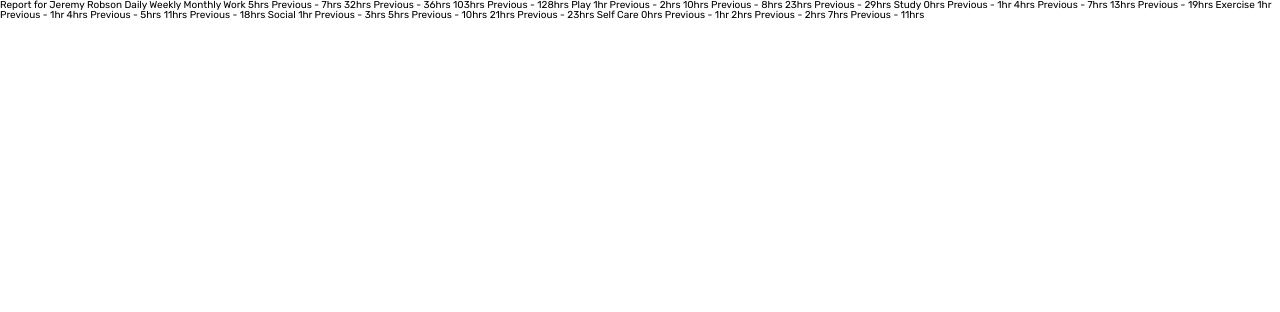
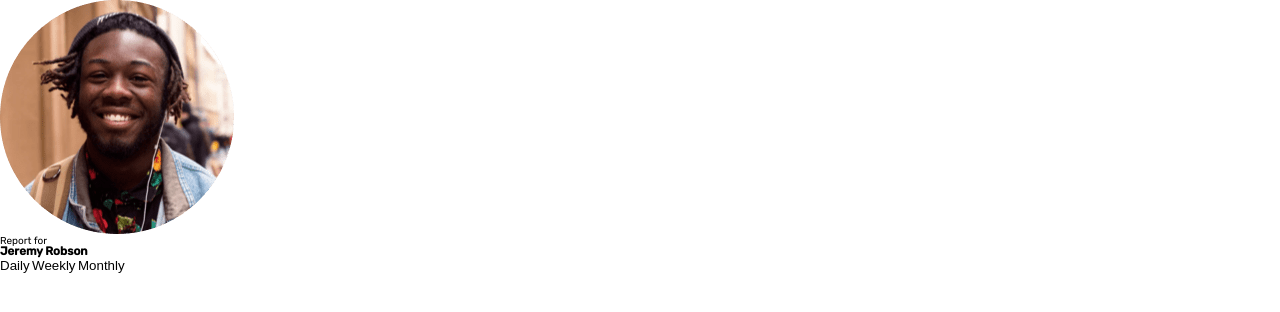
Before and after one commit to GabrielDeFreitas/front-end-mentor-challenges, a plain HTML site: page time-tracking-dashboard-main/index.html in a window 1280 px wide. Drawn offline with Linux system fonts and the light colour scheme.

Commit message:
html section

```diff
--- a/time-tracking-dashboard-main/index.html
+++ b/time-tracking-dashboard-main/index.html
@@ -12,61 +12,31 @@
   <title>Frontend Mentor | Time tracking dashboard</title>
 </head>
 <body>
+  <section class="activity-tracker">
 
-  Report for
-  Jeremy Robson
+    <section class="activity-tracker__menu">
+      <img src="images/image-jeremy.png" alt="activity-tracker__owner-img">
+      <div class="activity-tracker__owner-container">
+        <p class="activity-tracker__owner-for">
+          Report for
+        </p>
+        <h1 class="activity-tracker__owner-name">
+          Jeremy Robson
+        </h1>
+      </div>
+      <div class="activity-tracker__options">
+        <button class="activity-tracker__options" data-option="daily">
+          Daily
+        </button>
+        <button class="activity-tracker__options" data-option="daily">
+          Weekly
+        </button>
+        <button class="activity-tracker__options" data-option="daily">
+          Monthly
+        </button>
+      </div>
+    </section>
 
-  Daily
-  Weekly
-  Monthly
-
-  Work
-  5hrs <!-- daily -->
-  Previous - 7hrs <!-- daily -->
-  32hrs <!-- weekly -->
-  Previous - 36hrs <!-- weekly -->
-  103hrs <!-- monthly -->
-  Previous - 128hrs <!-- monthly -->
-
-  Play
-  1hr <!-- daily -->
-  Previous - 2hrs <!-- daily -->
-  10hrs <!-- weekly -->
-  Previous - 8hrs <!-- weekly -->
-  23hrs <!-- monthly -->
-  Previous - 29hrs <!-- monthly -->
-
-  Study
-  0hrs <!-- daily -->
-  Previous - 1hr <!-- daily -->
-  4hrs <!-- weekly -->
-  Previous - 7hrs <!-- weekly -->
-  13hrs <!-- monthly -->
-  Previous - 19hrs <!-- monthly -->
-
-  Exercise
-  1hr <!-- daily -->
-  Previous - 1hr <!-- daily -->
-  4hrs <!-- weekly -->
-  Previous - 5hrs <!-- weekly -->
-  11hrs <!-- monthly -->
-  Previous - 18hrs <!-- monthly -->
-
-  Social
-  1hr <!-- daily -->
-  Previous - 3hrs <!-- daily -->
-  5hrs <!-- weekly -->
-  Previous - 10hrs <!-- weekly -->
-  21hrs <!-- monthly -->
-  Previous - 23hrs <!-- monthly -->
-
-  Self Care
-  0hrs <!-- daily -->
-  Previous - 1hr <!-- daily -->
-  2hrs <!-- weekly -->
-  Previous - 2hrs <!-- weekly -->
-  7hrs <!-- monthly -->
-  Previous - 11hrs <!-- monthly -->
-
+  </section>
 </body>
 </html>
--- a/time-tracking-dashboard-main/main.css
+++ b/time-tracking-dashboard-main/main.css
@@ -1,70 +1,37 @@
-html, body, div, span, applet, object, iframe,
-h1, h2, h3, h4, h5, h6, p, blockquote, pre,
-a, abbr, acronym, address, big, cite, code,
-del, dfn, em, img, ins, kbd, q, s, samp,
-small, strike, strong, sub, sup, tt, var,
-b, u, i, center,
-dl, dt, dd, ol, ul, li,
-fieldset, form, label, legend,
-table, caption, tbody, tfoot, thead, tr, th, td,
-article, aside, canvas, details, embed,
-figure, figcaption, footer, header, hgroup,
-menu, nav, output, ruby, section, summary,
-time, mark, audio, video {
-    margin: 0;
-    padding: 0;
-    border: 0;
-    vertical-align: baseline;
+@import url("https://fonts.googleapis.com/css2?family=Rubik:wght@300;400;500&display=swap");
+
+html {
+  font-family: "Rubik", sans-serif;
+
+  /* Colors */
+
+  --blue-100: hsl(236, 100%, 87%);
+  --blue-200: hsl(235, 45%, 61%);
+  --blue-300: hsl(195, 74%, 62%);
+  --blue-500: hsl(246, 80%, 60%);
+  --blue-700: hsl(236, 41%, 34%);
+  --blue-800: hsl(235, 46%, 20%);
+  --blue-900: hsl(226, 43%, 10%);
+  --red-200: hsl(15, 100%, 70%);
+  --red-500: hsl(348, 100%, 68%);
+  --lime-green-500: hsl(145, 58%, 55%);
+  --violet-500: hsl(264, 64%, 52%);
+  --orange-400: hsl(43, 84%, 65%);
+
+  /* Fonts */
+  --font-size-h1: clamp(2.4rem, 1.8366rem + 1.5023vw, 4rem);
+  --font-size-time-window: 1.8rem;
+  --font-size-activity-name: 1.8rem;
+  --font-size-activity-result: clamp(3.2rem, 2.3549rem + 2.2535vw, 5.6rem);
+  --font-size-activity-window: 1.5rem;
+
+  /* Z-indexes */
+
+  --z-index-top: 10;
+  --z-index-middle: 5;
+  --z-index-bottom: 1;
+
+  /* Border Radius */
+
+  --br: 1.5rem;
 }
-/* HTML5 display-role reset for older browsers */
-article, aside, details, figcaption, figure,
-footer, header, hgroup, menu, nav, section {
-    display: block;
-}
-body {
-    line-height: 1;
-}
-ol, ul {
-    list-style: none;
-}
-blockquote, q {
-    quotes: none;
-}
-blockquote:before, blockquote:after,
-q:before, q:after {
-    content: '';
-    content: none;
-}
-table {
-    border-collapse: collapse;
-    border-spacing: 0;
-}
-
-button {
-    border: none;
-    background: none;
-    outline: none;
-}
-
-/* Custom additions below: */
-
-:root, * {
-    box-sizing: border-box;
-}
-
-:root {
-    font-size: 62.5%;
-}
-
-a, a:hover, a:focus, a:active {
-    text-decoration: none;
-    color: inherit;
-}
-
-button {
-    border: none;
-    outline: none;
-    background: none;
-    margin: 0;
-    padding: 0;
-}
--- a/time-tracking-dashboard-main/reset.css
+++ b/time-tracking-dashboard-main/reset.css
@@ -1,5 +1,70 @@
-@import url("https://fonts.googleapis.com/css2?family=Rubik:wght@300;400;500&display=swap");
+html, body, div, span, applet, object, iframe,
+h1, h2, h3, h4, h5, h6, p, blockquote, pre,
+a, abbr, acronym, address, big, cite, code,
+del, dfn, em, img, ins, kbd, q, s, samp,
+small, strike, strong, sub, sup, tt, var,
+b, u, i, center,
+dl, dt, dd, ol, ul, li,
+fieldset, form, label, legend,
+table, caption, tbody, tfoot, thead, tr, th, td,
+article, aside, canvas, details, embed,
+figure, figcaption, footer, header, hgroup,
+menu, nav, output, ruby, section, summary,
+time, mark, audio, video {
+    margin: 0;
+    padding: 0;
+    border: 0;
+    vertical-align: baseline;
+}
+/* HTML5 display-role reset for older browsers */
+article, aside, details, figcaption, figure,
+footer, header, hgroup, menu, nav, section {
+    display: block;
+}
+body {
+    line-height: 1;
+}
+ol, ul {
+    list-style: none;
+}
+blockquote, q {
+    quotes: none;
+}
+blockquote:before, blockquote:after,
+q:before, q:after {
+    content: '';
+    content: none;
+}
+table {
+    border-collapse: collapse;
+    border-spacing: 0;
+}
 
-html {
-  font-family: "Rubik", sans-serif;
+button {
+    border: none;
+    background: none;
+    outline: none;
 }
+
+/* Custom additions below: */
+
+:root, * {
+    box-sizing: border-box;
+}
+
+:root {
+    font-size: 62.5%;
+}
+
+a, a:hover, a:focus, a:active {
+    text-decoration: none;
+    color: inherit;
+}
+
+button {
+    border: none;
+    outline: none;
+    background: none;
+    margin: 0;
+    padding: 0;
+}
```
